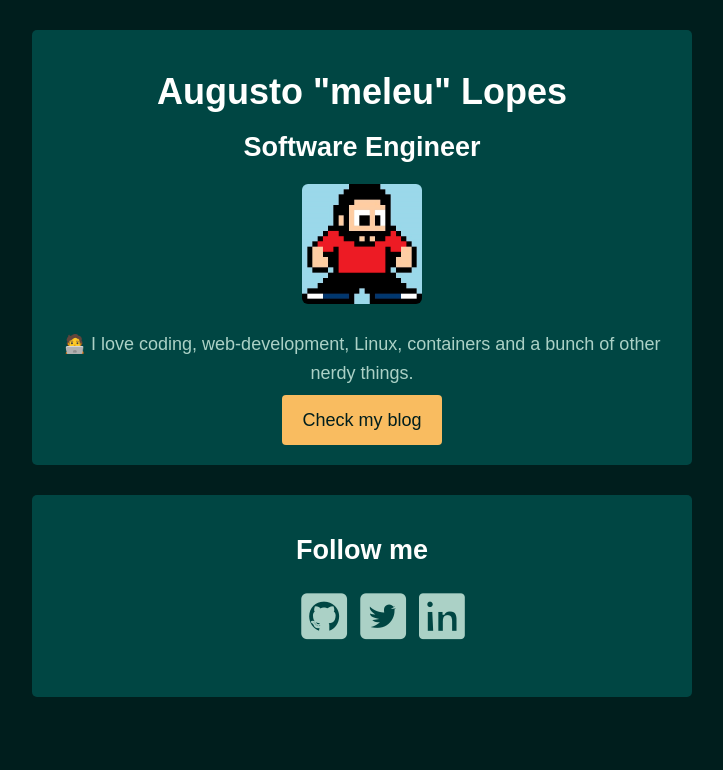
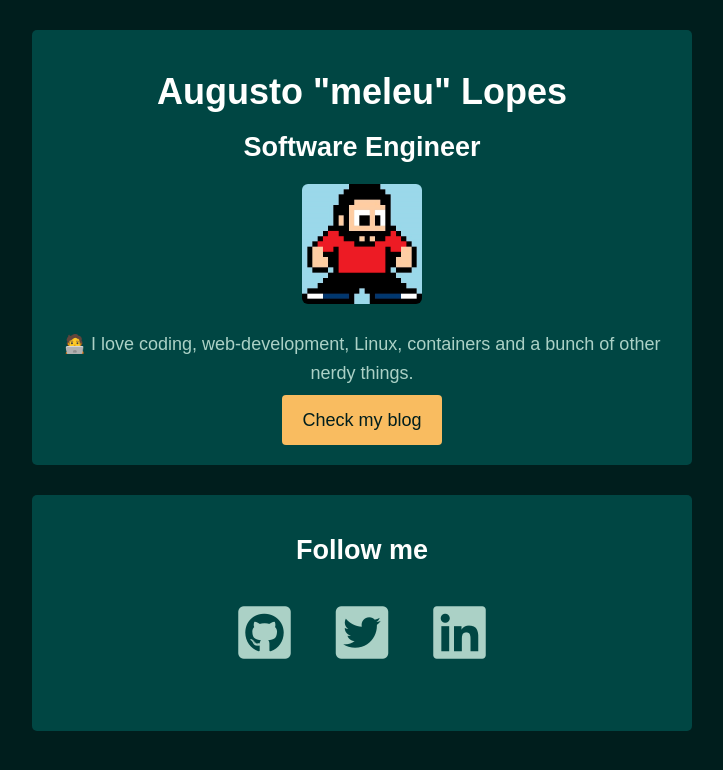
Before and after one commit to meleu/profile, a plain HTML site: page index.html in a window 1280 px wide. Shown: the whole page, without its empty margins (278-1001 px from the left). Drawn offline with Linux system fonts and the light colour scheme.

Commit message:
fix social icons

```diff
--- a/style.css
+++ b/style.css
@@ -55,16 +55,13 @@ a:hover {
 
 .list-inline {
   list-style: none;
+  padding: 0px;
 }
 
 .list-inline>li {
   display: inline-block;
-  margin: 5px;
-}
-
-.list-inline i {
-  font-size: 50px;
-  font-weight: 600;
+  padding: 0px 20px;
+  font-size: 60px;
 }
 
 .avatar {
```
